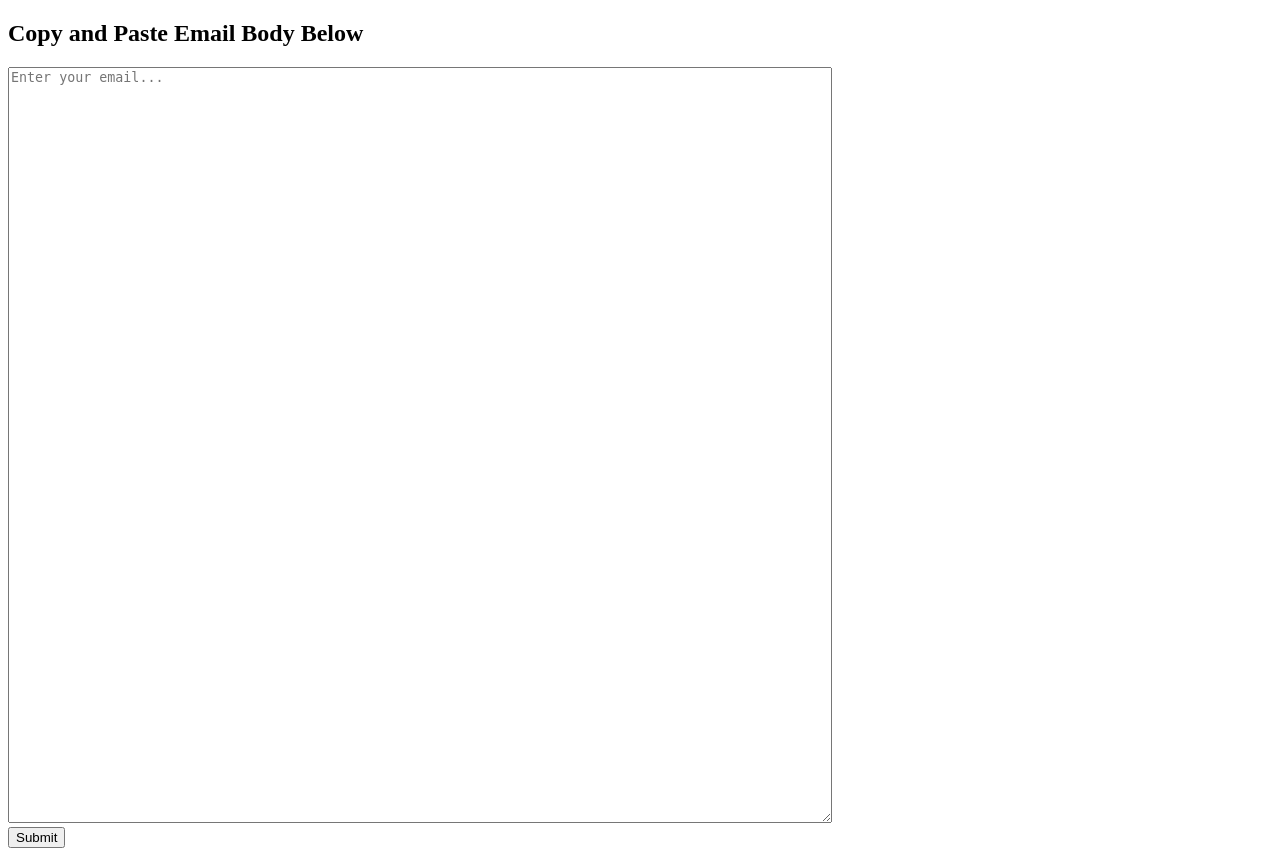
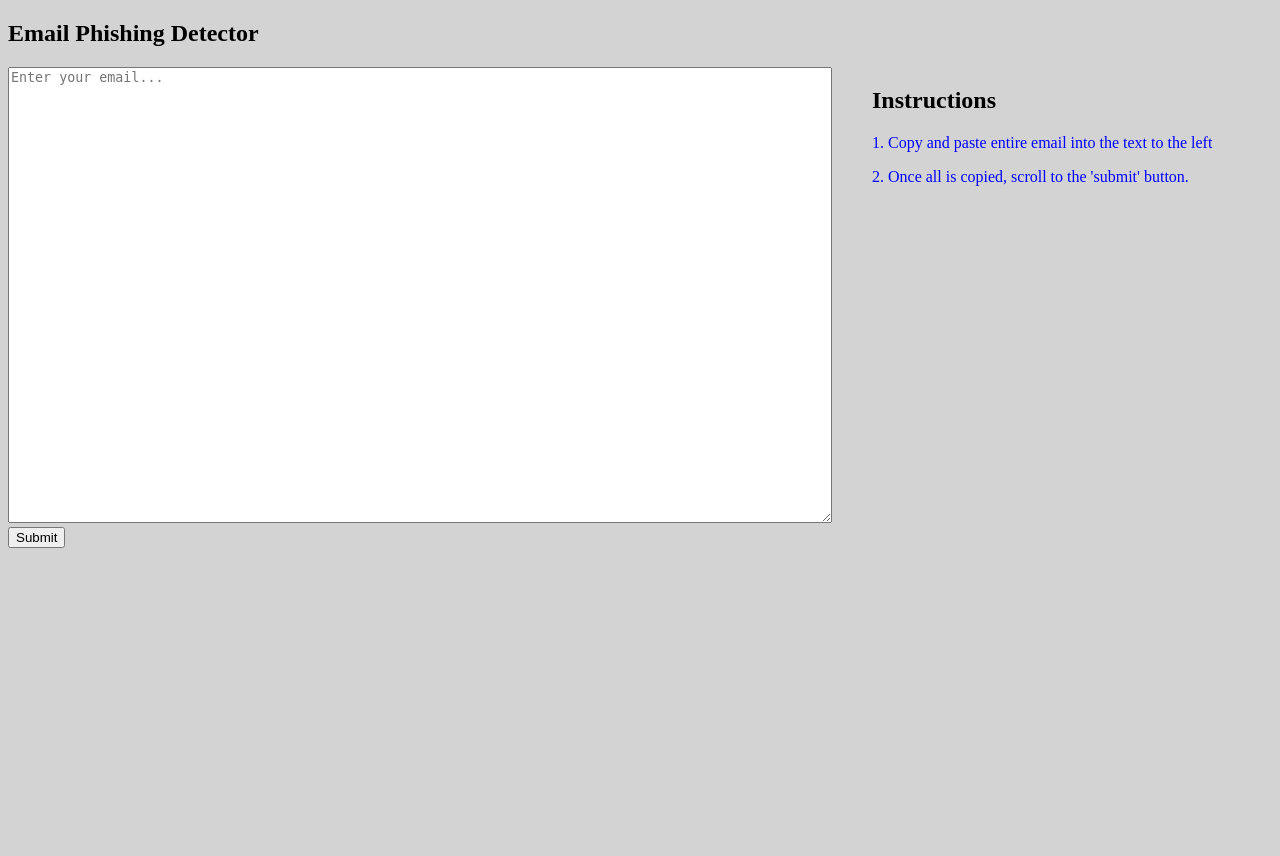
Before and after one commit to thomasn05/email-phishing-detection, a Django app: page / in a window 1280 px wide. After the commit the page ends 548 px from the top, so only its background shows below. Run offline with Django 5.2, Linux system fonts and the light colour scheme; parts of the project's set-up code (start-up, migrations or seed data) failed here and were passed over.

Commit message:
Adding details

```diff
--- a/templates/index.html
+++ b/templates/index.html
@@ -6,12 +6,19 @@
             .button_sub {display:block}
         </style>
     </head>
-    <body>
-        <h2>Copy and Paste Email Body Below</h2>
-        <form action="answer" method="POST">
+    <body bgcolor="lightgrey">
+        <h2>Email Phishing Detector</h2>
+        <form action="answer" method="POST" style="display: flex; align-items: flex-start;">
             {% csrf_token %}
-            <textarea name="email" rows="50" cols="100" placeholder="Enter your email..."></textarea><br>
-            <button type="submit">Submit</button>
+            <span>
+                <textarea name="email" rows="30" cols="100" placeholder="Enter your email..."></textarea><br>
+                <button type="submit">Submit</button>
+            </span>
+            <span style="margin-left: 40px;">
+                <h2>Instructions</h2>
+                <p style="color: blue;">1. Copy and paste entire email into the text to the left</p>
+                <p style="color: blue;">2. Once all is copied, scroll to the 'submit' button.</p>
+           </span>
         </form>
     </body>
 </html>
```
